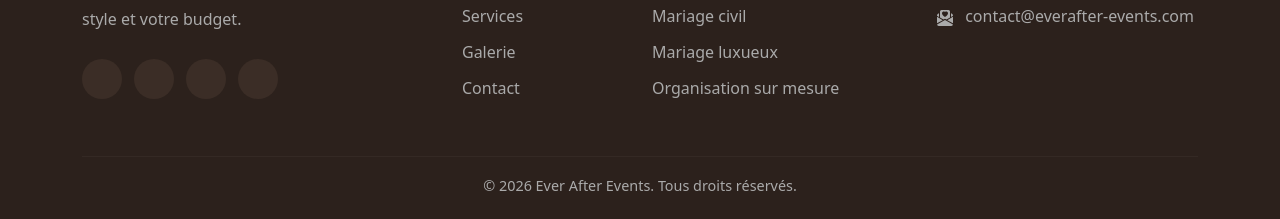
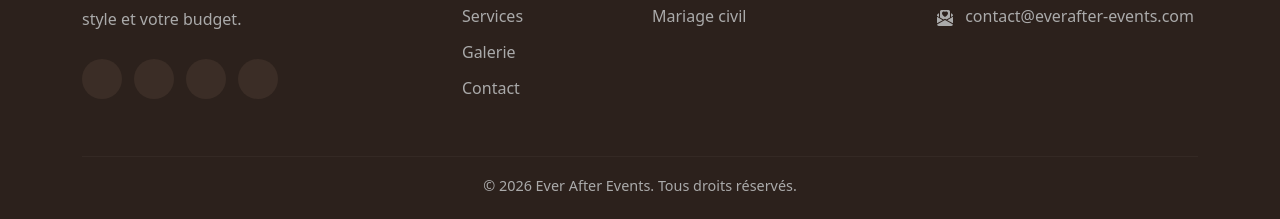
Before and after one commit to justintjs12/EverAfterEvents, a plain HTML site: page index.html in a window 1280 px wide. Shown: the part 7090-7309 px from the top of the page. Drawn offline with nearby package versions, Linux system fonts and the light colour scheme; a web font is replaced by a local one.

Commit message:
6è  modif

```diff
--- a/index.html
+++ b/index.html
@@ -1368,10 +1368,6 @@
               <li>Mariage religieux</li>
 
               <li>Mariage civil</li>
-
-              <li>Mariage luxueux</li>
-
-              <li>Organisation sur mesure</li>
             </ul>
           </div>
 
```
